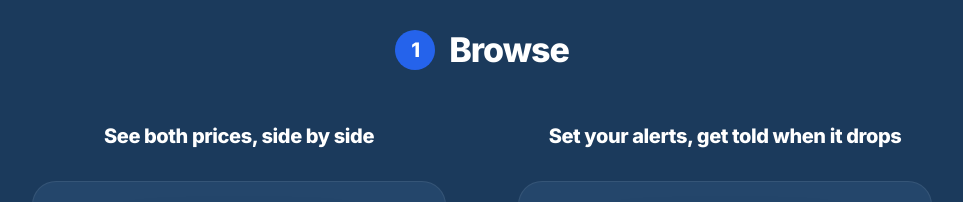
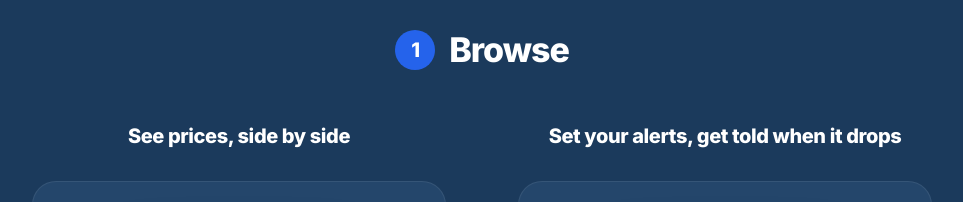
Before and after one commit to mYxCHa/stockup-landing, a website: page index.html in a window 1280 px wide. Shown: the part 1980-2182 px from the top of the page, without its empty margins (158-1121 px from the left). Drawn offline with Linux system fonts and the light colour scheme.

Commit message:
Card 1 title: drop 'both' - See prices, side by side

```diff
--- a/index.html
+++ b/index.html
@@ -303,7 +303,7 @@
         <div class="stage-screens">
           <div class="step-card animate-slide-up">
             <div class="step-card-head">
-              <h4>See both prices, side by side</h4>
+              <h4>See prices, side by side</h4>
             </div>
             <div class="step-visual">
               <div class="phone">
```
